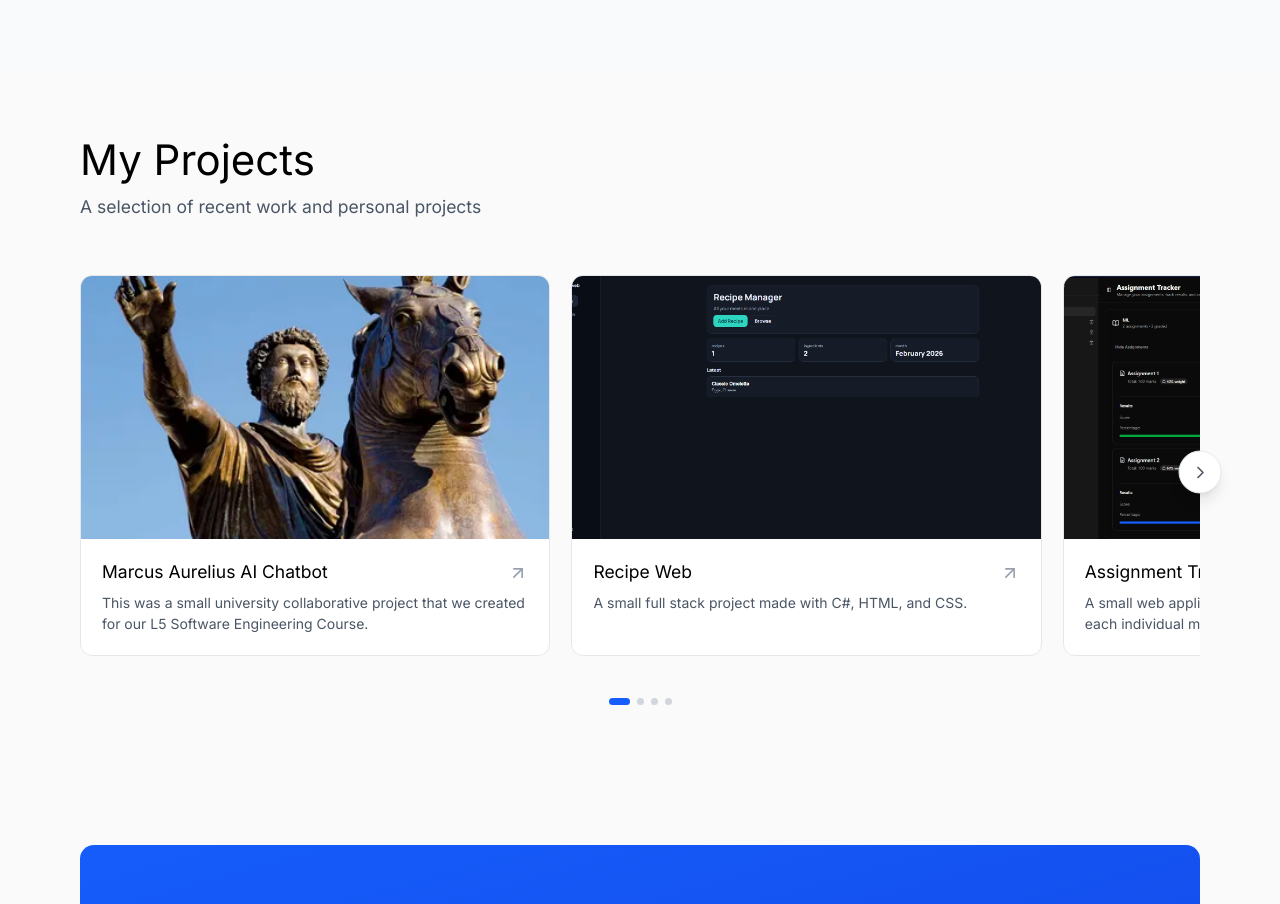
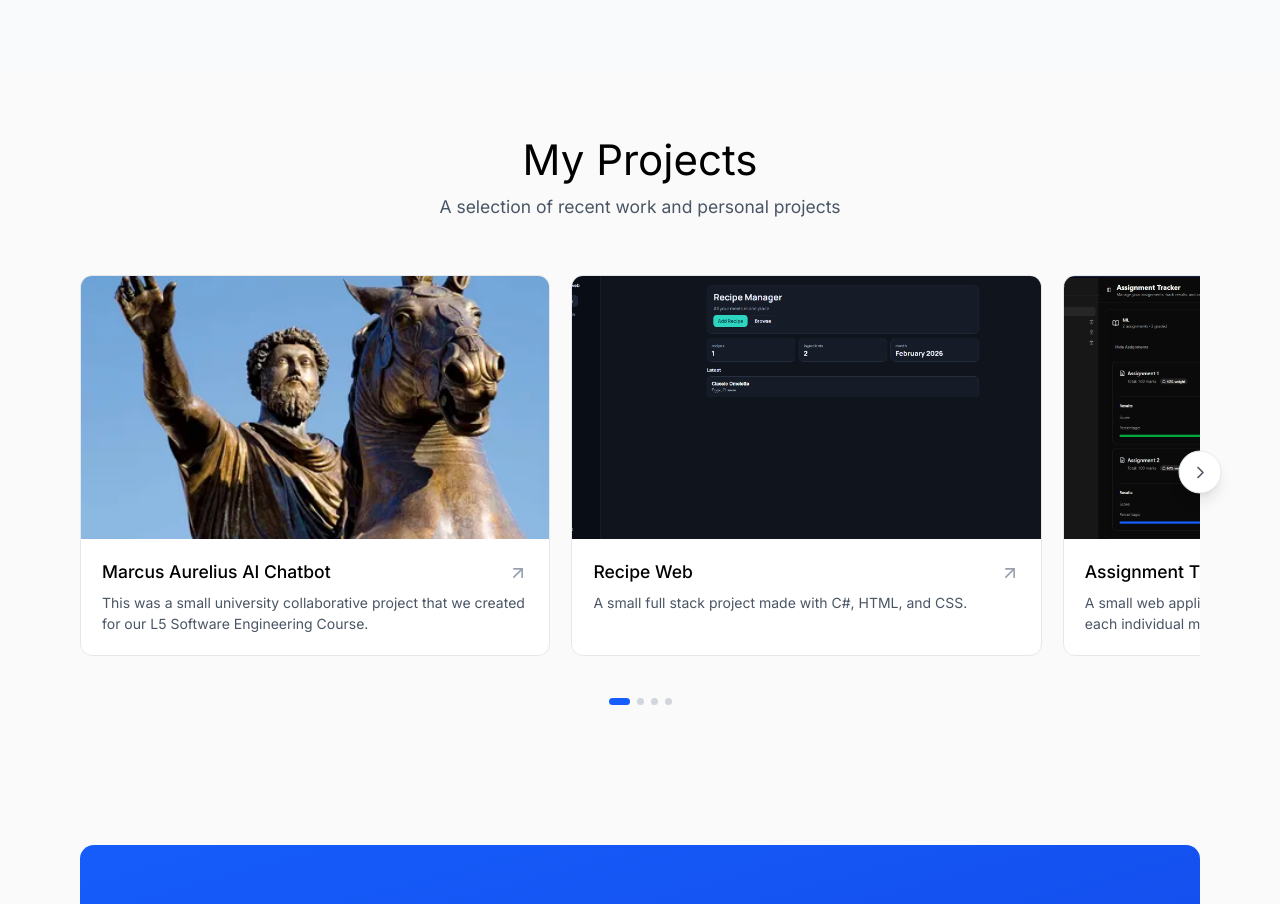
Before and after one commit to whos-ryan/CV_Site, a React (Vite) app: page / in a window 1280 px wide. Shown: the part 1120-2024 px from the top of the page. Built offline with nearby package versions, Linux system fonts and the light colour scheme.

Commit message:
Update Projects.tsx

```diff
--- a/src/components/Projects.tsx
+++ b/src/components/Projects.tsx
@@ -95,16 +95,18 @@ export function Projects() {
   return (
     <section id="work" className="py-20 px-6 lg:px-8">
       <div className="max-w-7xl mx-auto">
-        <div className="mb-16">
+        {/* CENTERED HEADER SECTION */}
+        <div className="mb-16 text-center">
           <h2 className="text-4xl md:text-5xl mb-4 text-black dark:text-white">
             My Projects
           </h2>
-          <p className="text-xl text-gray-600 dark:text-gray-300 max-w-2xl">
+          <p className="text-xl text-gray-600 dark:text-gray-300 max-w-2xl mx-auto">
             A selection of recent work and personal projects
           </p>
         </div>
 
         <div className="relative group/carousel">
+          {/* Navigation Arrows */}
           <button
             onClick={() => scrollTo('left')}
             disabled={!canScrollLeft}
@@ -114,6 +116,7 @@ export function Projects() {
             <ChevronLeft size={20} />
           </button>
 
+          {/* Carousel Container */}
           <div
             ref={scrollRef}
             className="flex gap-6 overflow-x-auto snap-x snap-mandatory scrollbar-hide pb-4"
@@ -145,7 +148,7 @@ export function Projects() {
                 </div>
                 <div className="p-6">
                   <div className="flex items-center justify-between mb-2">
-                  <h3 className="text-xl text-black dark:text-white">
+                    <h3 className="text-xl text-black dark:text-white font-medium">
                       {project.title}
                     </h3>
                     <ArrowUpRight
```
Lines whose indentation alone changed are shown as unchanged.
